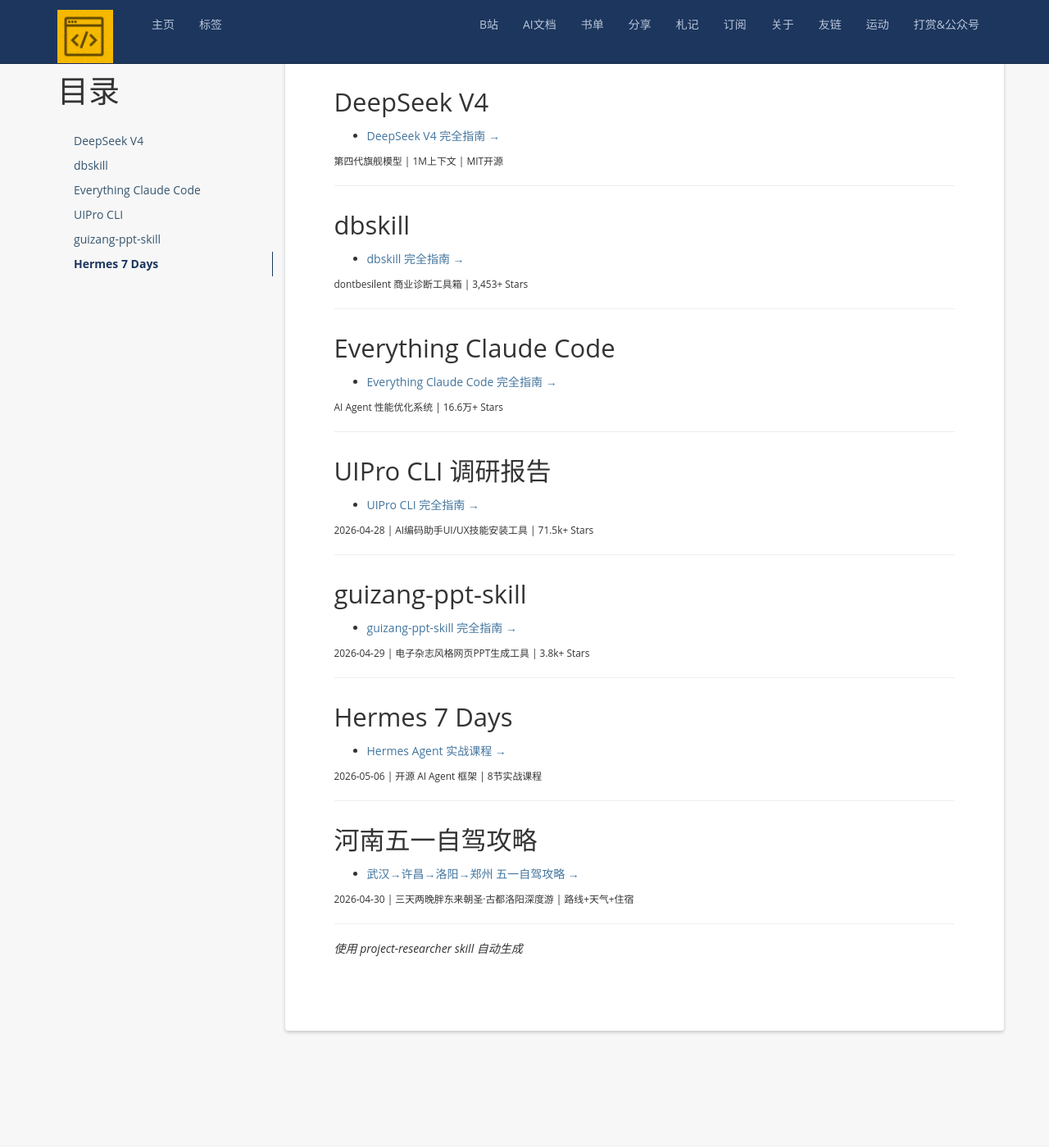
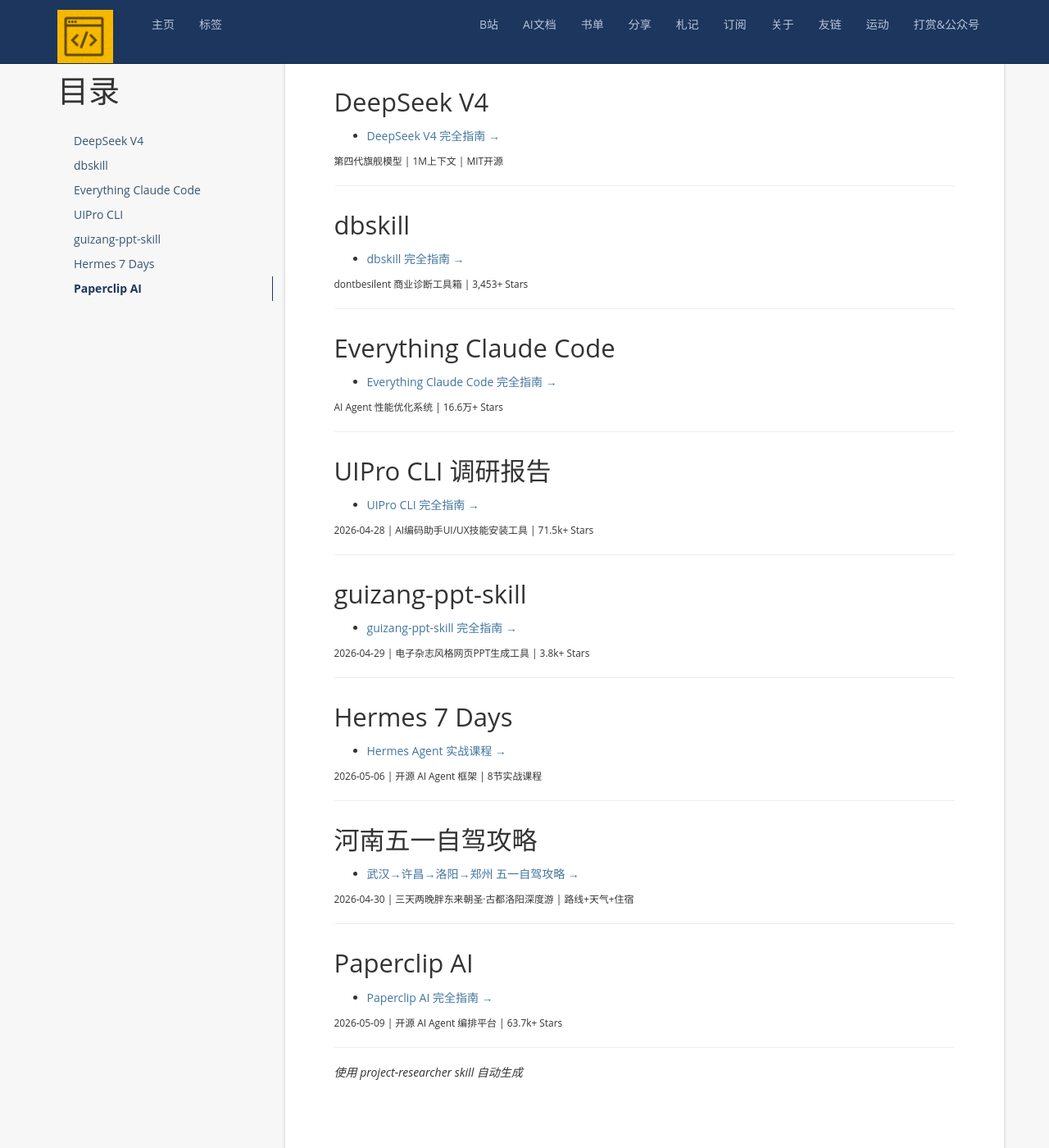
Before and after one commit to zackzhangkai/zackzhangkai.github.io, a Jekyll site: the page built from tag/AI文档/index.html, in a window 1280 px wide and 1400 px high, scrolled down 339 px. Shown: the whole window at 82% size. Built offline with Jekyll 4.4.1, drawn with Linux system fonts in a browser that asks for light colours; nearby versions of some CDN libraries; comment, search, counter and statistics services are not loaded.

Commit message:
Add Paperclip AI research report to AI文档

```diff
--- a/tag/AI文档/index.html
+++ b/tag/AI文档/index.html
@@ -17,6 +17,7 @@
             <li><a href="#uipro-cli">UIPro CLI</a></li>
             <li><a href="#guizang-ppt-skill">guizang-ppt-skill</a></li>
             <li><a href="#hermes-7days">Hermes 7 Days</a></li>
+            <li><a href="#paperclip-ai">Paperclip AI</a></li>
            </ul>
         </div>
       </div>
@@ -83,6 +84,14 @@
             </ul>
             <p><small>2026-04-30 | 三天两晚胖东来朝圣·古都洛阳深度游 | 路线+天气+住宿</small></p>
             <hr>
+
+            <h2 id="paperclip-ai">Paperclip AI</h2>
+            <ul>
+              <li><a href="https://paperclip-ai-research.pages.dev" target="_blank">Paperclip AI 完全指南 →</a></li>
+            </ul>
+            <p><small>2026-05-09 | 开源 AI Agent 编排平台 | 63.7k+ Stars</small></p>
+
+            <hr>
              <p><em>使用 project-researcher skill 自动生成</em></p>
 
           </div>
```
